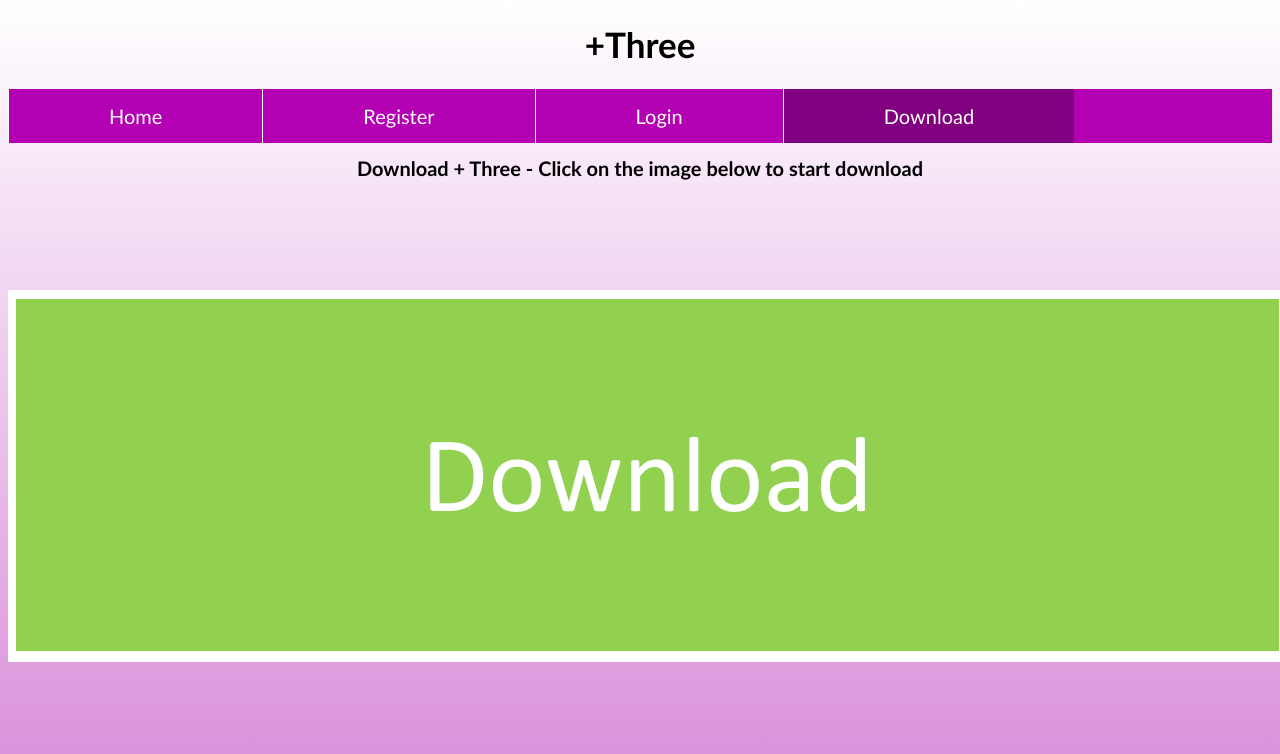
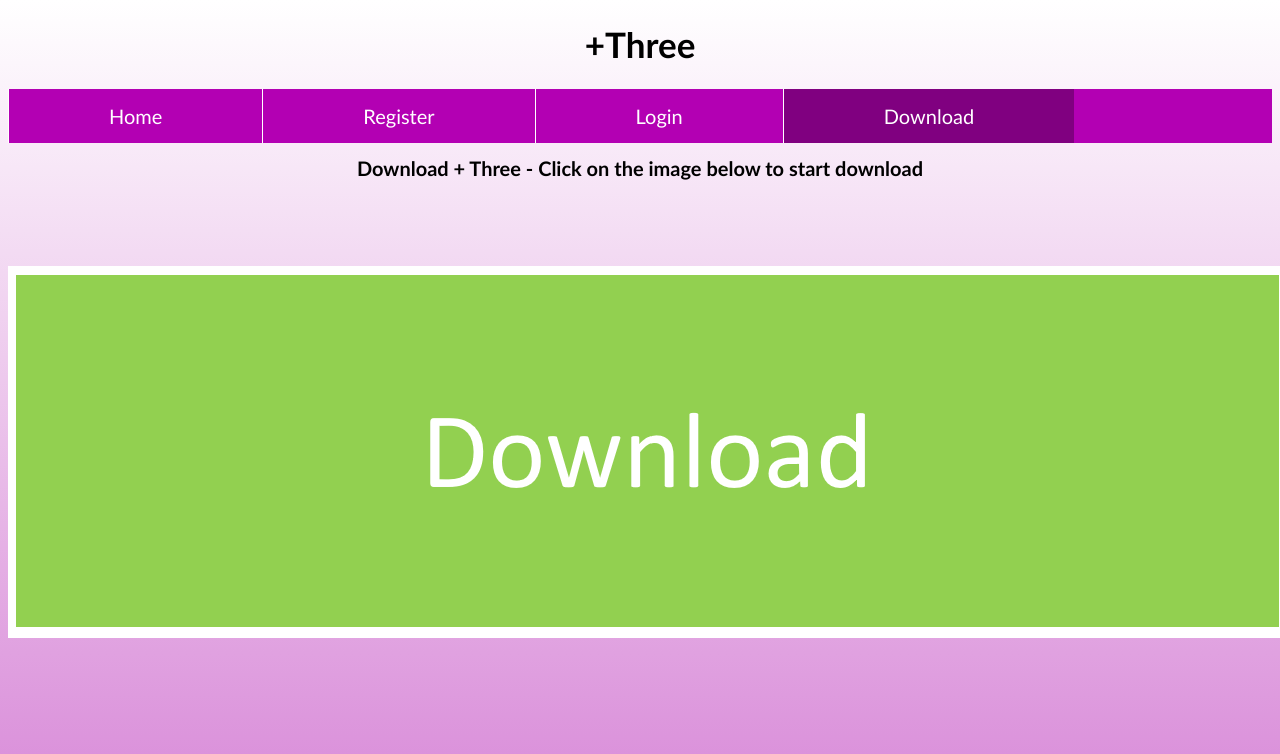
Before and after one commit to Team-19-group-project/website, a PHP site: page /download.php in a window 1280 px wide. Shown: the top 754 px of the page. Run offline with PHP 8.4, Linux system fonts and the light colour scheme.

Commit message:
Add files via upload

```diff
--- a/download.php
+++ b/download.php
@@ -21,10 +21,8 @@
 		<br>
 		<br>
 		<br>
-		<br>
-
 		<a href="CurrentBuild_14.12.21.zip" download>
-			<img src="Images/download_button.png" alt="Download Button" style="width=500 height=150 display: block; margin-left: auto; margin-right: auto">
+			<center><img src="Images/download_button.png" alt="Download Button" style="width=500 height=150 "></center>
 		</a>
 
     </body>
```
